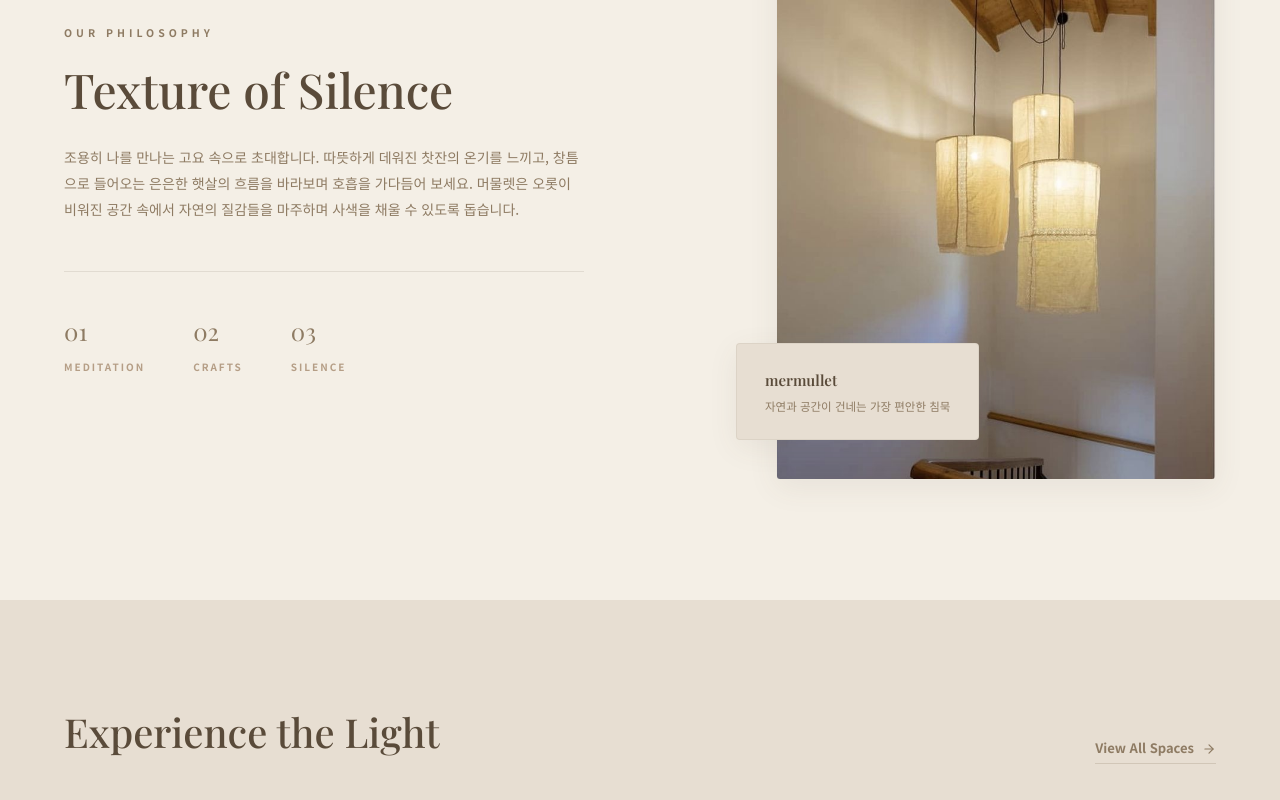
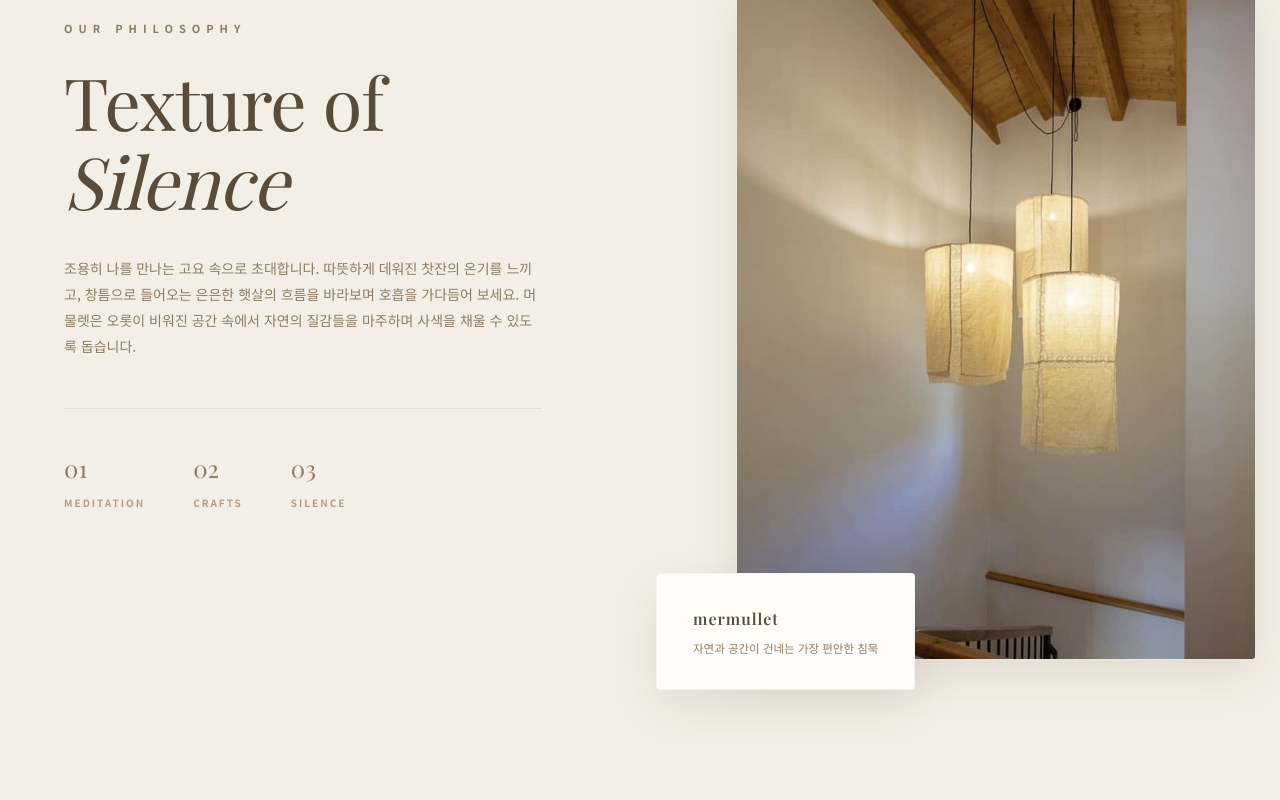
Before and after one commit to werzxcvu4521xspe-ctrl/mermullte_web, a Next.js app: page / in a window 1280 px wide. Shown: the part 860-1660 px from the top of the page. Built offline with nearby package versions, Linux system fonts and the light colour scheme; no server answers; the database is empty; a web font is replaced by a local one.

Commit message:
Update: Thu May 21 15:07:19 KST 2026

```diff
--- a/src/app/about/about.module.css
+++ b/src/app/about/about.module.css
@@ -11,7 +11,7 @@
   display: flex;
   align-items: center;
   justify-content: center;
-  background-image: url('/images/lamps.jpg'); /* Beautiful warm lamps */
+  background-image: url('/images/sunlight.jpg'); /* Beautiful sunlit warm room */
   background-size: cover;
   background-position: center;
   text-align: center;
--- a/src/app/page.js
+++ b/src/app/page.js
@@ -64,7 +64,8 @@ export default async function Home() {
         { src: 'media__1779298911253.jpg', dest: 'lamps.jpg' },
         { src: 'media__1779298916447.jpg', dest: 'dining.jpg' },
         { src: 'media__1779301254393.jpg', dest: 'yoga.jpg' },
-        { src: 'media__1779301800096.jpg', dest: 'basket.jpg' }
+        { src: 'media__1779301800096.jpg', dest: 'basket.jpg' },
+        { src: 'media__1779301926135.jpg', dest: 'sunlight.jpg' }
       ];
 
       filesToCopy.forEach(item => {
@@ -153,7 +154,7 @@ export default async function Home() {
         <div className={`${styles.silenceGrid} container`}>
           <div className={styles.silenceLeft}>
             <p className={styles.metaLabel}>OUR PHILOSOPHY</p>
-            <h2 className={styles.silenceTitle}>Texture of Silence</h2>
+            <h2 className={styles.silenceTitle}>Texture of <i>Silence</i></h2>
             <p className={styles.silenceDesc}>
               조용히 나를 만나는 고요 속으로 초대합니다. 따뜻하게 데워진 찻잔의 온기를 느끼고,
               창틈으로 들어오는 은은한 햇살의 흐름을 바라보며 호흡을 가다듬어 보세요.
--- a/src/app/page.module.css
+++ b/src/app/page.module.css
@@ -89,15 +89,15 @@
 
 /* 2. Texture of Silence Section */
 .silenceSection {
-  padding: 120px 0;
+  padding: 180px 0;
   background-color: var(--bg-primary);
 }
 
 .silenceGrid {
   display: grid;
-  grid-template-columns: 1.1fr 1fr;
-  gap: 80px;
-  align-items: center;
+  grid-template-columns: 1fr 1.2fr; /* Make image side larger for magazine feel */
+  gap: 100px;
+  align-items: flex-start; /* Top align for editorial look */
 }
 
 .silenceLeft {
@@ -105,20 +105,22 @@
 }
 
 .metaLabel {
-  font-size: 10.5px;
+  font-size: 11px;
   font-weight: 700;
-  letter-spacing: 4px;
+  letter-spacing: 6px;
   color: var(--accent-gold-hover);
   text-transform: uppercase;
+  margin-top: 40px; /* Push down to align with image visually */
 }
 
 .silenceTitle {
   font-family: var(--font-serif);
-  font-size: clamp(34px, 4.5vw, 48px);
-  font-weight: 500;
+  font-size: clamp(48px, 6vw, 72px); /* Much larger for magazine feel */
+  font-weight: 400;
   color: var(--accent-dark);
-  line-height: 1.15;
-  margin: 20px 0 28px 0;
+  line-height: 1.1;
+  margin: 24px 0 36px 0;
+  letter-spacing: -1px;
 }
 
 .silenceDesc {
@@ -164,11 +166,12 @@
 .shadowCard {
   position: relative;
   width: 100%;
-  max-width: 440px;
-  height: 560px;
+  max-width: 520px; /* Larger image */
+  height: 680px; /* Taller image */
   border-radius: 4px;
   overflow: visible; /* To allow floating tag overlap */
-  box-shadow: var(--shadow-md);
+  box-shadow: var(--shadow-lg);
+  margin-right: -40px; /* Pull out of container bounds slightly */
 }
 
 .shadowImg {
@@ -181,23 +184,24 @@
 
 .shadowFloatingTag {
   position: absolute;
-  bottom: 40px;
-  left: -40px;
-  background-color: var(--bg-secondary);
-  border: 1px solid rgba(90, 75, 58, 0.08);
-  padding: 24px 28px;
+  bottom: -30px; /* Overlap bottom */
+  left: -80px; /* Overlap heavily to the left */
+  background-color: #FFFDF9;
+  border: 1px solid rgba(90, 75, 58, 0.05);
+  padding: 32px 36px;
   border-radius: 4px;
-  box-shadow: var(--shadow-md);
-  max-width: 250px;
+  box-shadow: var(--shadow-lg);
+  max-width: 280px;
   z-index: 10;
 }
 
 .shadowFloatingTag h4 {
   font-family: var(--font-serif);
-  font-size: 15px;
+  font-size: 16px;
   font-weight: 600;
   color: var(--accent-dark);
-  margin-bottom: 6px;
+  margin-bottom: 8px;
+  letter-spacing: 1px;
 }
 
 .shadowFloatingTag p {
@@ -208,7 +212,7 @@
 
 /* 3. Experience the Light Grid (Asymmetric Editorial Layout) */
 .gallerySection {
-  padding: 100px 0;
+  padding: 160px 0; /* More breathing room */
   background-color: var(--bg-secondary); /* Alternating container color block */
 }
 
@@ -216,14 +220,15 @@
   display: flex;
   justify-content: space-between;
   align-items: flex-end;
-  margin-bottom: 48px;
+  margin-bottom: 64px; /* More space */
 }
 
 .galleryMainTitle {
   font-family: var(--font-serif);
-  font-size: clamp(30px, 4vw, 40px);
+  font-size: clamp(40px, 5vw, 56px); /* Larger */
   color: var(--accent-dark);
-  font-weight: 500;
+  font-weight: 400;
+  letter-spacing: -0.5px;
 }
 
 .viewAllLink {
@@ -236,18 +241,20 @@
   border-bottom: 1.5px solid rgba(142, 123, 99, 0.25);
   padding-bottom: 4px;
   transition: all 0.3s ease;
+  letter-spacing: 1px;
+  text-transform: uppercase;
 }
 
 .viewAllLink:hover {
   color: var(--accent-dark);
   border-color: var(--accent-dark);
-  transform: translateX(3px);
+  transform: translateX(4px);
 }
 
 .galleryGrid {
   display: grid;
-  grid-template-columns: 1.15fr 1fr;
-  gap: 40px;
+  grid-template-columns: 1.2fr 1fr; /* Enhance asymmetry */
+  gap: 60px; /* More space between columns */
 }
 
 .galleryLeftCol {
```
Also changed, not shown: public/images/basket.jpg (added), public/images/sunlight.jpg (added).
